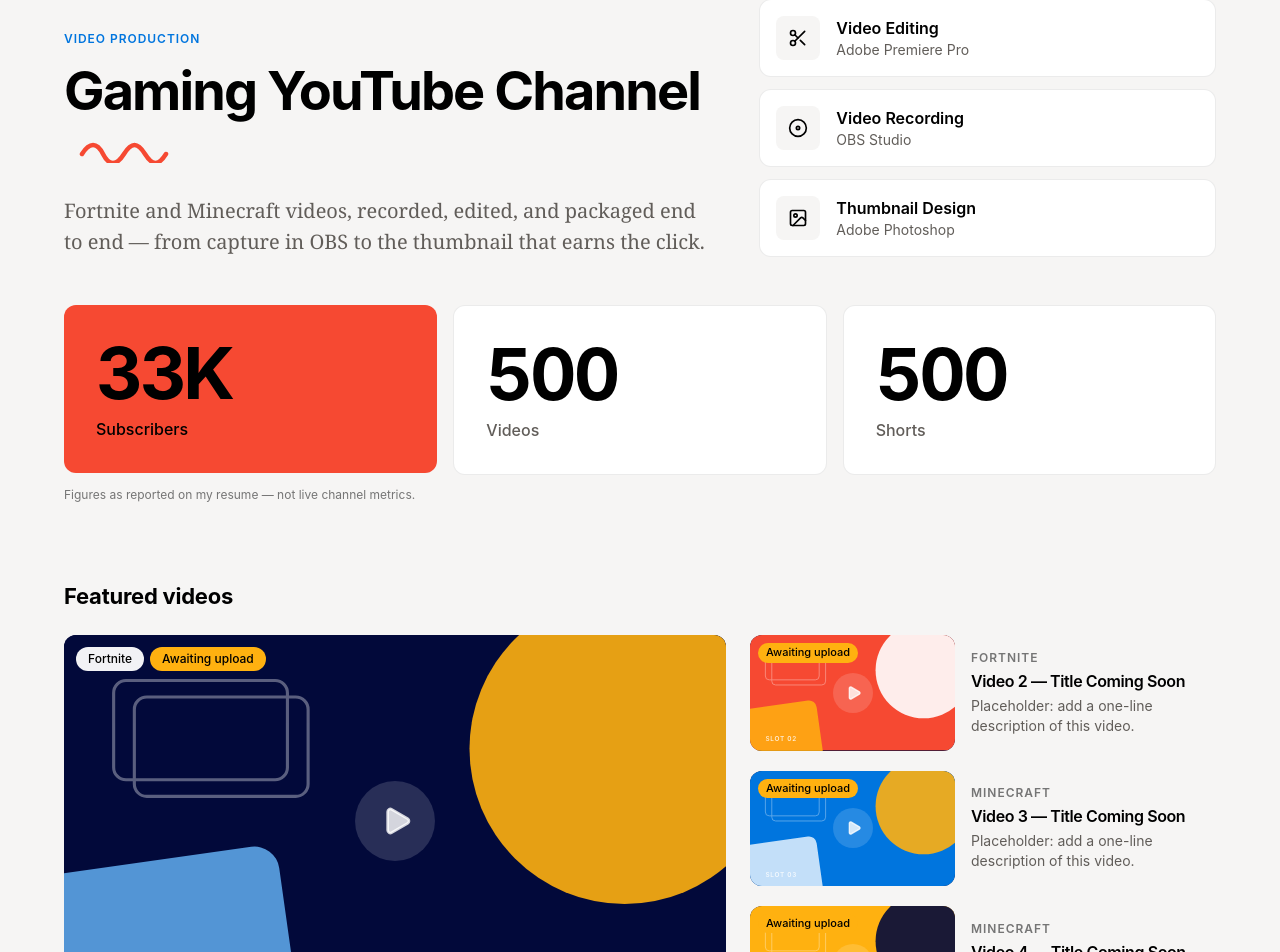
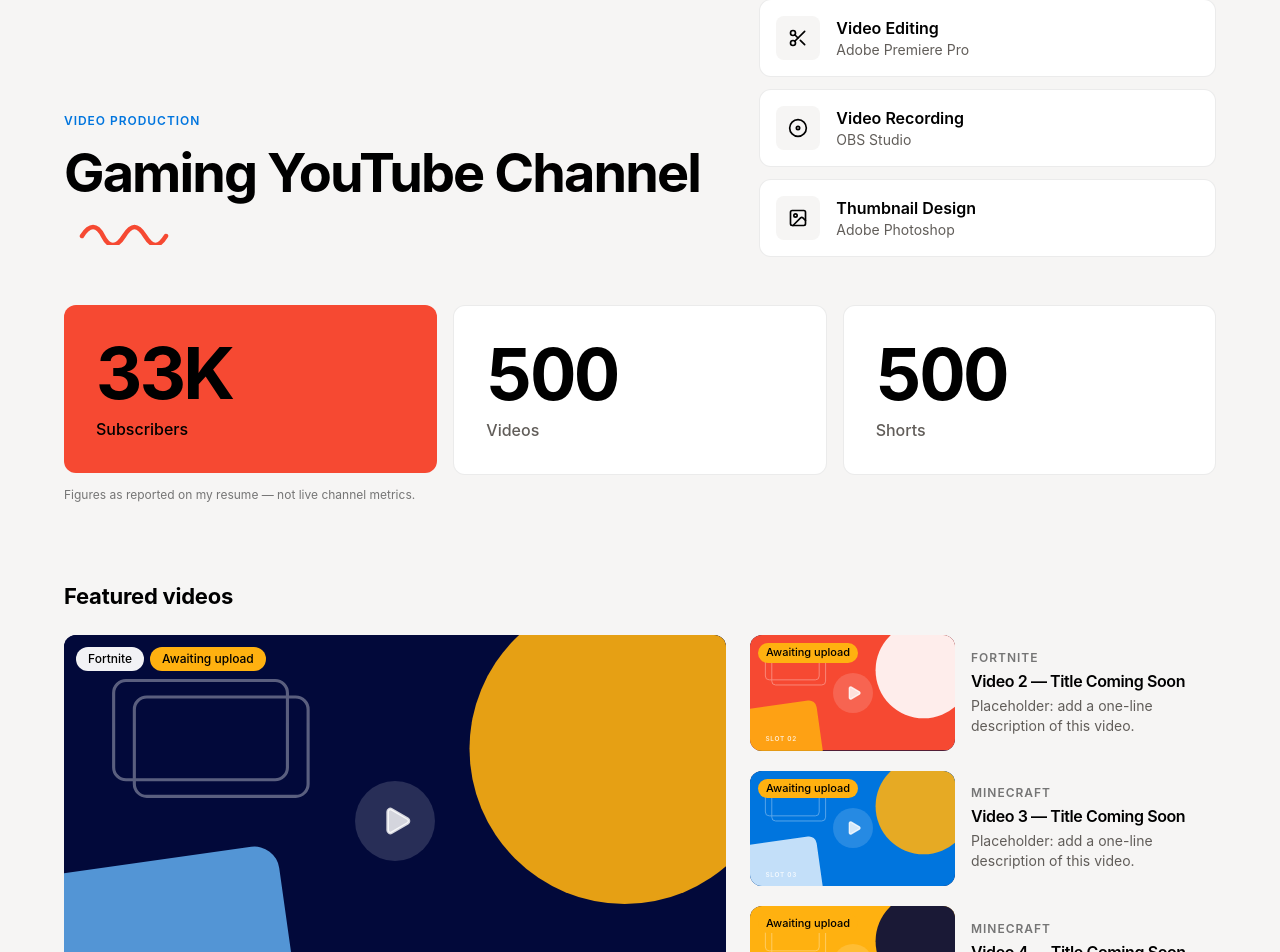
Before and after one commit to ParkerSmithh/ParkerSmithPortfolio, a React (Vite) app: page / in a window 1280 px wide. Shown: the part 3342-4294 px from the top of the page. Built offline with nearby package versions, Linux system fonts and the light colour scheme.

Commit message:
Remove the YouTube section intro line
Co-Authored-By: Claude Opus 5.5 <noreply@anthropic.com>

```diff
--- a/src/components/YouTubeShowcase.tsx
+++ b/src/components/YouTubeShowcase.tsx
@@ -25,7 +25,6 @@ export function YouTubeShowcase() {
                   <Squiggle className="ml-3 inline-block h-5 w-20 align-middle md:h-6 md:w-24" />
                 </>
               }
-              intro={`${youtube.content}, recorded, edited, and packaged end to end — from capture in OBS to the thumbnail that earns the click.`}
             />
           </div>
           <Stagger as="ul" className="grid gap-3 lg:col-span-5" stagger={0.08}>
```
